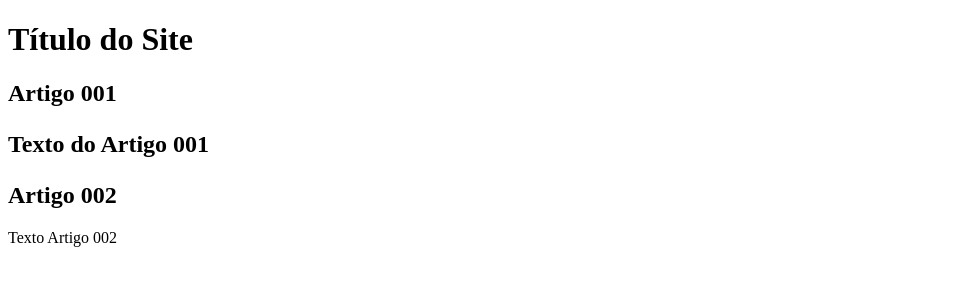
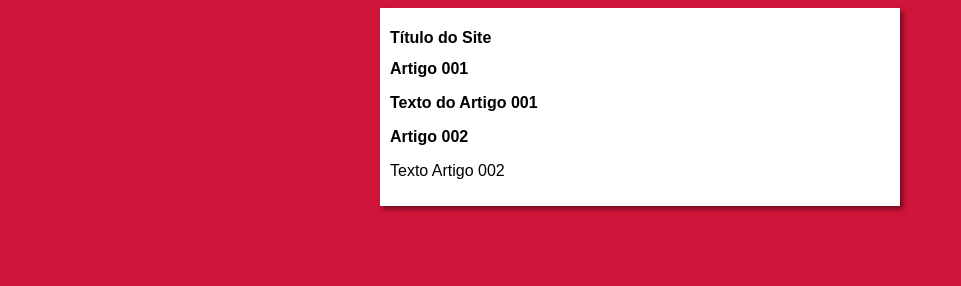
Before and after one commit to caioeserpa/projeto-site, a plain HTML site: page index.html in a window 1280 px wide. Shown: the whole page, without its empty margins (0-961 px from the left). Drawn offline with Linux system fonts and the light colour scheme.

Commit message:
Iniciei o design

```diff
--- /dev/null
+++ b/estilos/style.css
@@ -0,0 +1,17 @@
+* {
+    font-family:Arial, Helvetica, sans-serif;
+    font-size: 16px;
+}
+
+body {
+    background-color: rgb(209, 20, 58);
+
+}
+
+main{
+    background-color: white;
+    width: 500px;
+    margin: auto;
+    padding: 10px;
+    box-shadow: 3px 3px 5px rgba(0, 0, 0, 0.466);
+}
--- a/index.html
+++ b/index.html
@@ -4,6 +4,7 @@
     <meta charset="UTF-8">
     <meta name="viewport" content="width=device-width, initial-scale=1.0">
     <title>Título do Site</title>
+    <link rel="stylesheet" href="estilos/style.css">
 </head>
 <body>
     <main>
```
